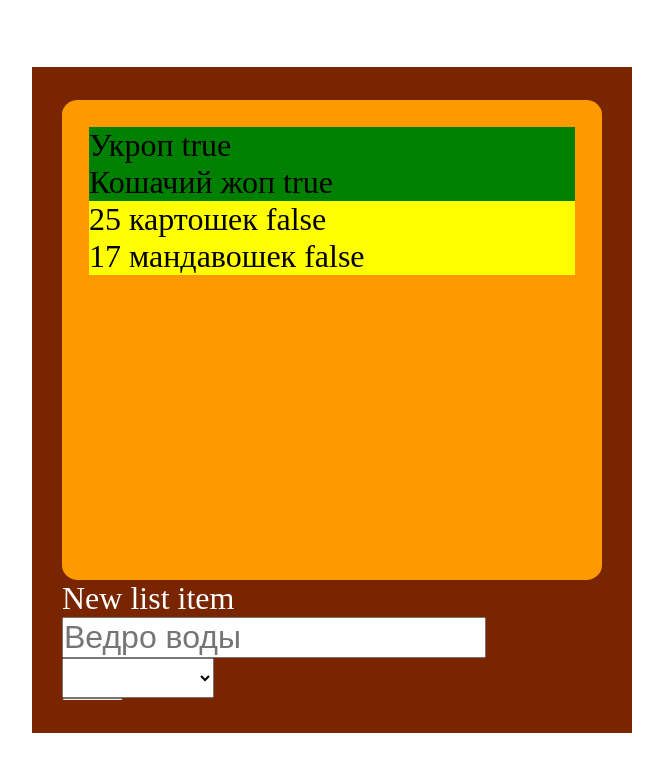
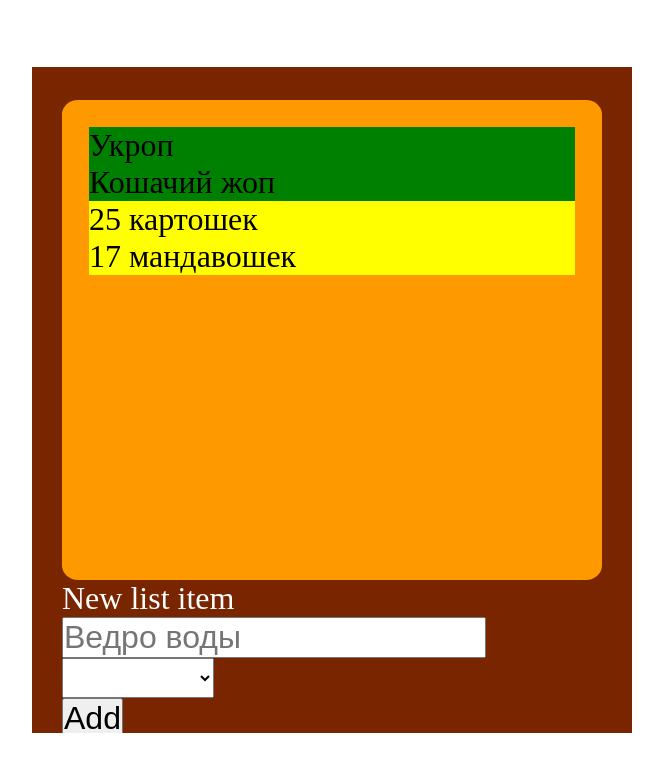
Before and after one commit to Inoooooor/Vite_Vue, a Vue app: page / in a window 1280 px wide. Shown: the top 772 px of the page, without its empty margins (308-971 px from the left). Built offline with nearby package versions, Linux system fonts and the light colour scheme.

Commit message:
Deleted_garbage

```diff
--- a/src/App.vue
+++ b/src/App.vue
@@ -1,7 +1,7 @@
 <template>
   <div class="todo_list">
     <ol>
-      <li @click="colorChange(itemCount)" :class="{ listColorGreen: itemCount.completed }" v-for="itemCount in todoList">{{ itemCount.item }} {{ itemCount.completed }}</li>
+      <li @click="colorChange(itemCount)" :class="{ listColorGreen: itemCount.completed }" v-for="itemCount in todoList">{{ itemCount.item }}</li>
     </ol>
   </div>
   <form action="" class="input_div" @click.prevent>
@@ -94,7 +94,7 @@ body {
 }
 
 .input_div {
-  grid-area: 10 / 2 / 12 / -2;
+  grid-area: 10 / 2 / 13 / -2;
 }
 
 label {
```
